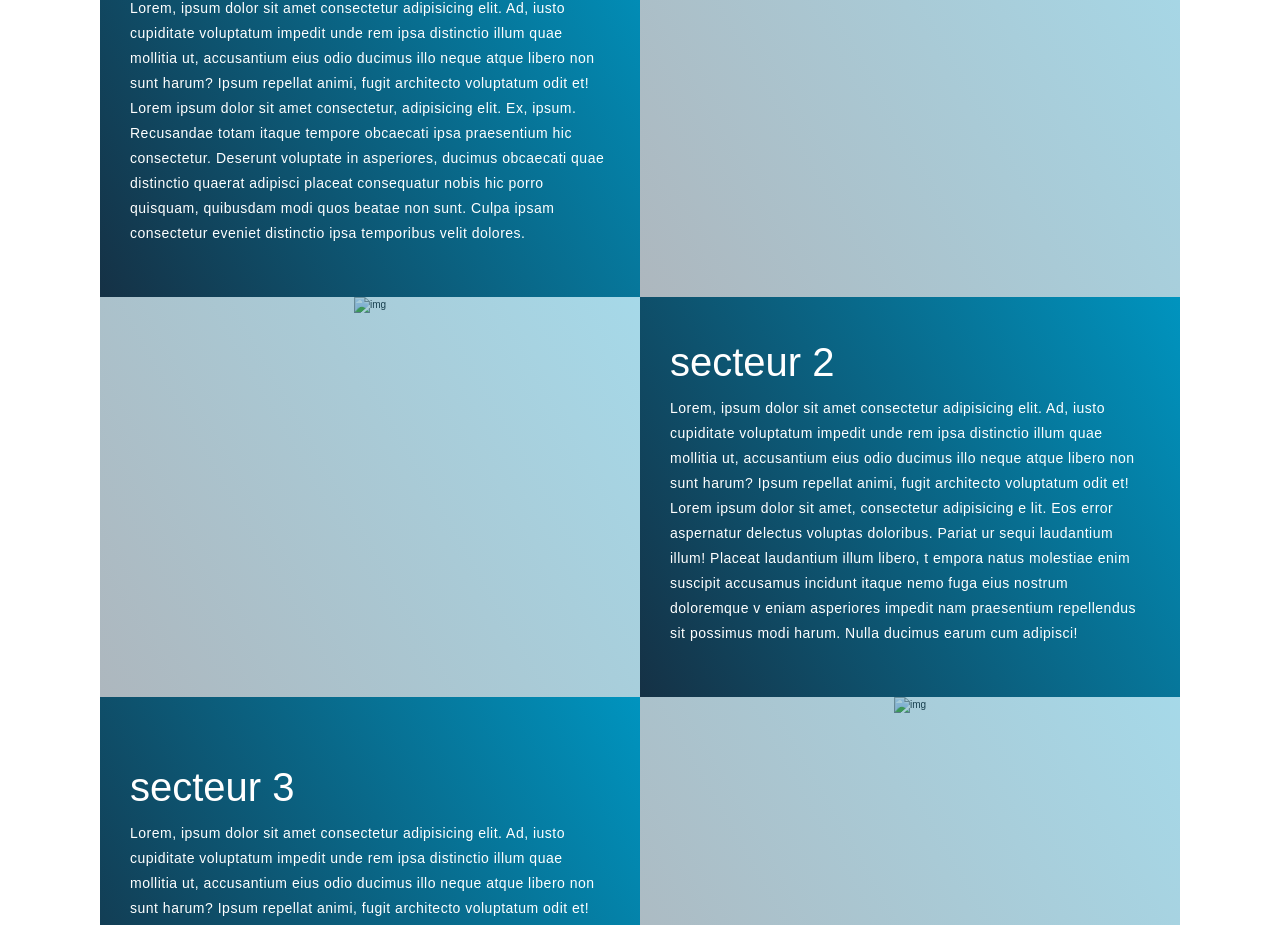
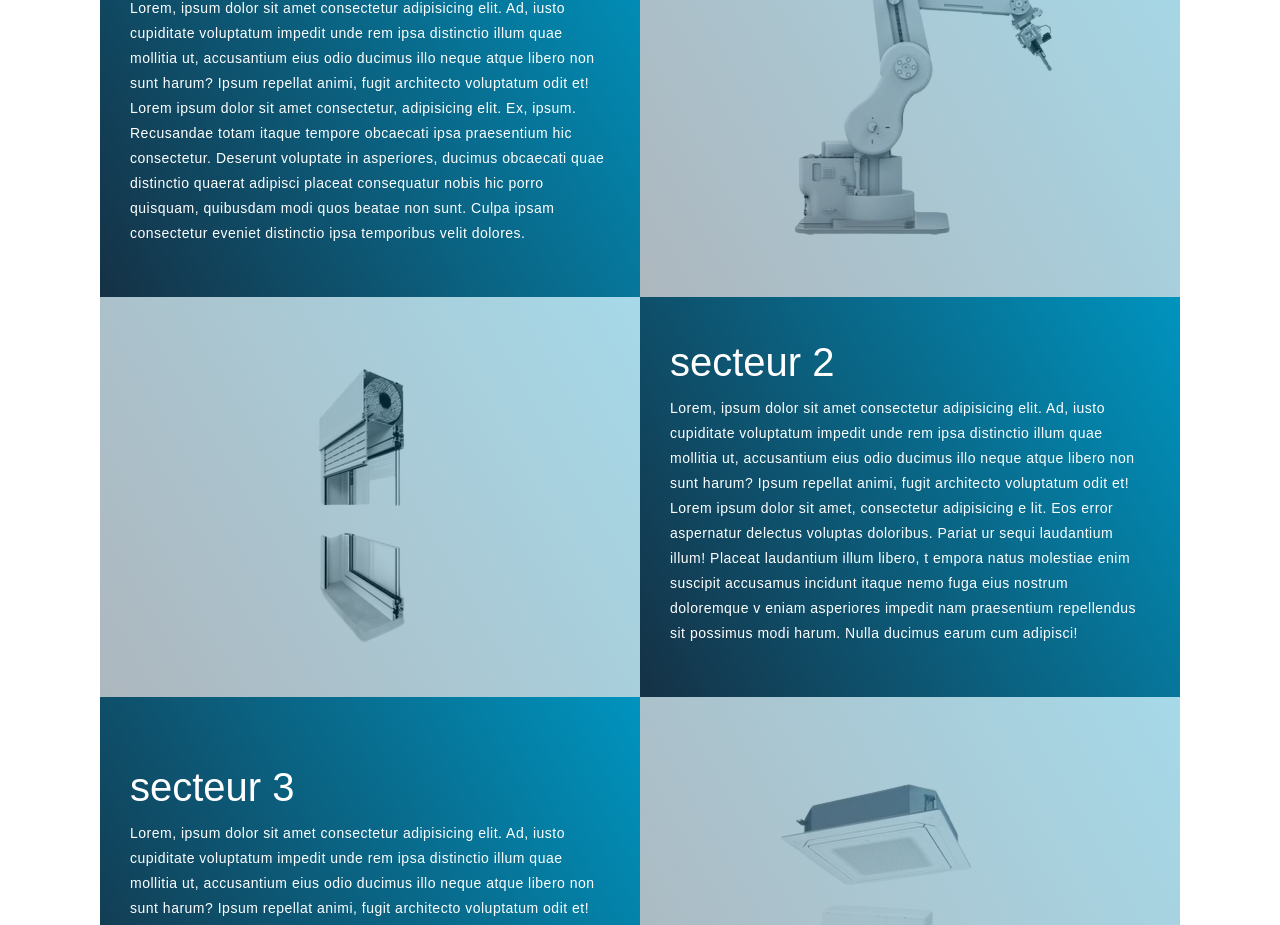
Before and after one commit to Fatma-taieb/miral_motors, a plain HTML site: page secteurs.html in a window 1280 px wide. Shown: the part 392-1317 px from the top of the page. Drawn offline with nearby package versions, Linux system fonts and the light colour scheme.

Commit message:
Add files via upload
Signed-off-by: Fatma-taieb <109280530+Fatma-taieb@users.noreply.github.com>

```diff
--- a/secteurs.html
+++ b/secteurs.html
@@ -59,7 +59,7 @@
                             harum? Ipsum repellat animi, fugit architecto voluptatum odit et! Lorem ipsum dolor sit amet consectetur, adipisicing elit. Ex, ipsum. Recusandae totam itaque tempore obcaecati ipsa praesentium hic consectetur. Deserunt voluptate in asperiores, ducimus obcaecati quae distinctio quaerat adipisci placeat consequatur nobis hic porro quisquam, quibusdam modi quos beatae non sunt. Culpa ipsam consectetur eveniet distinctio ipsa temporibus velit dolores.</p>
                     </div>
                     <div class="project-img">
-                   <center><img src="./img/ROBOTICS.png" alt="img"></center>
+                   <center><img src="rob.png" alt="img"></center>
                     </div>
                 </div>
                 <div class="project-item">
@@ -85,7 +85,7 @@
                         eniam asperiores impedit nam praesentium repellendus sit possimus modi harum. Nulla ducimus earum cum adipisci!</p>
                     </div>
                     <div class="project-img">
-                     <center><img src="./img/ROLLER_SHUTTER.png" alt="img"></center>
+                     <center><img src="rol.png" alt="img"></center>
                     </div>
                 </div>
                 <div class="project-item">
@@ -106,7 +106,7 @@
                         Lorem ipsum dolor sit amet consectetur adipisicing elit. Facere, quidem et quibusdam reiciendis sunt molestias pariatur ipsam similique amet velit cumque quos, totam nostrum. Magnam eaque minus quae sed animi.</p>
                     </div>
                     <div class="project-img">
-                    <center><img src="./img/HVAC.png" alt="img"></center>
+                    <center><img src="hv.png" alt="img"></center>
                     </div>
                 </div>
                 <div class="project-item">
@@ -129,7 +129,7 @@
                          id aspernatur! Ullam alias assumenda atque?</p>
                     </div>
                     <div class="project-img">
-                     <center><img src="./img/EV_AND_E_MOBILITY.png" alt="img"></center>
+                     <center><img src="ev.png" alt="img"></center>
                     </div>
                 </div>
 
```
Also changed, not shown: secteurs_en.html (+4 -4 lines), ev.png (added), hv.png (added), rob.png (added), rol.png (added).
